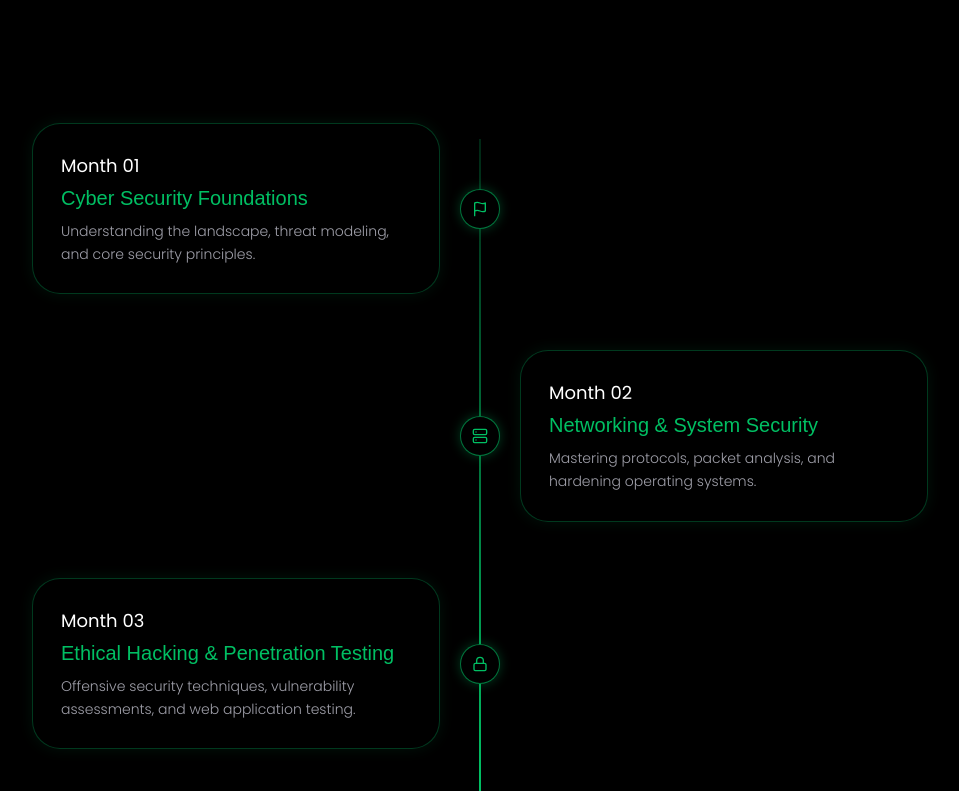
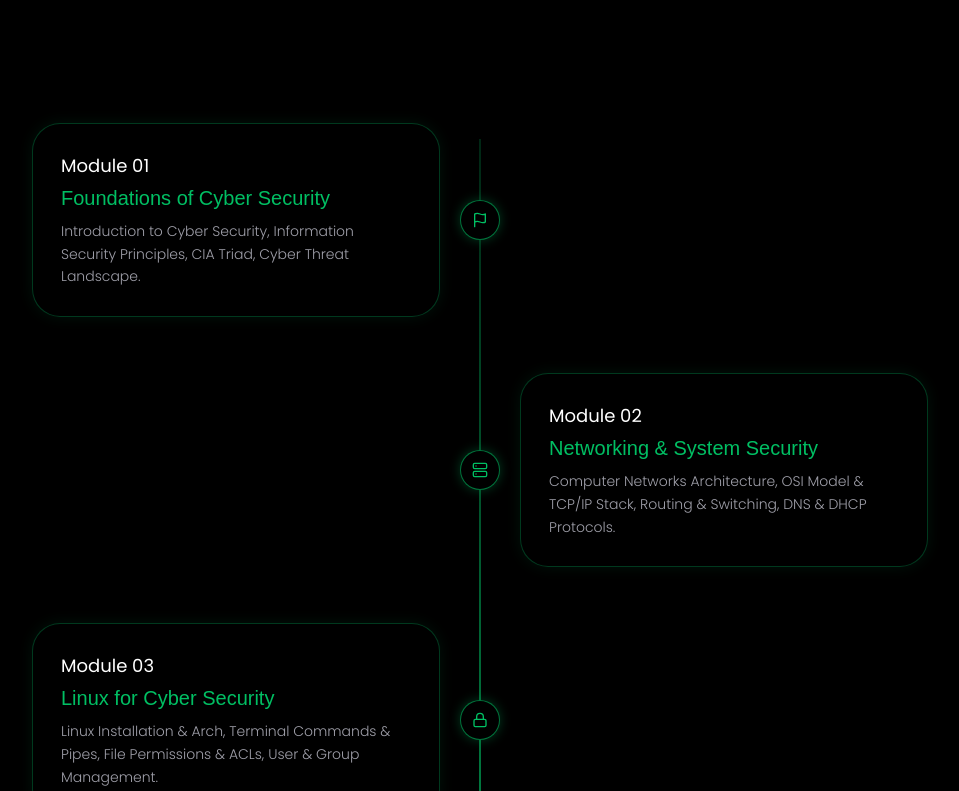
Before and after one commit to origanetwork/thynkspire-web, a Next.js app: page /programs/ai-cyber-security in a window 1280 px wide. Shown: the part 2549-3340 px from the top of the page, without its empty margins (160-1119 px from the left). Built offline with nearby package versions, Linux system fonts and the light colour scheme; a web font is replaced by a local one.

Commit message:
Module-content-added-all-programs

```diff
--- a/src/components/programs/CourseRoadmapTimeline.tsx
+++ b/src/components/programs/CourseRoadmapTimeline.tsx
@@ -10,6 +10,12 @@ import {
   FiCpu,
   FiActivity,
   FiCheck,
+  FiLayers,
+  FiCode,
+  FiGlobe,
+  FiTarget,
+  FiShield,
+  FiZap,
 } from "react-icons/fi";
 import { MotionFadeIn, MotionText } from "@/components/MotionWrapper";
 import { ProgramDetail } from "@/data/programsData";
@@ -62,11 +68,51 @@ const DEFAULT_ROADMAP_STEPS: RoadmapStep[] = [
   },
 ];
 
+const ICON_POOL = [
+  FiFlag,
+  FiServer,
+  FiLock,
+  FiCpu,
+  FiActivity,
+  FiLayers,
+  FiCode,
+  FiGlobe,
+  FiTarget,
+  FiShield,
+  FiZap,
+];
+
+function getRoadmapSteps(program?: ProgramDetail): RoadmapStep[] {
+  if (!program || !program.modules || program.modules.length === 0) {
+    return DEFAULT_ROADMAP_STEPS;
+  }
+
+  return program.modules.map((mod, idx) => {
+    const isLast = idx === program.modules.length - 1;
+    const cleanTitle = mod.title.replace(/^Module\s+\d+\s*[\u2014\u2013-]\s*/i, "").trim();
+    const desc =
+      mod.topics && mod.topics.length > 0
+        ? mod.topics.slice(0, 4).join(", ") + "."
+        : "";
+    const icon = isLast ? FiCheck : ICON_POOL[idx % ICON_POOL.length];
+
+    return {
+      month: `Module ${String(mod.number || idx + 1).padStart(2, "0")}`,
+      title: cleanTitle || mod.title,
+      desc,
+      icon,
+      isCompleted: isLast,
+    };
+  });
+}
+
 interface CourseRoadmapTimelineProps {
   program?: ProgramDetail;
 }
 
 export default function CourseRoadmapTimeline({ program }: CourseRoadmapTimelineProps = {}) {
+  const roadmapSteps = getRoadmapSteps(program);
+
   return (
     <section className="relative w-full bg-black text-white py-24 sm:py-32 overflow-hidden">
 
@@ -127,7 +173,7 @@ export default function CourseRoadmapTimeline({ program }: CourseRoadmapTimeline
         <div className="flex flex-col items-center justify-center text-center pb-16 sm:pb-20">
           <MotionText delay={0.1} duration={0.6}>
             <h2 className="font-clash text-4xl sm:text-5xl lg:text-6xl font-bold tracking-tight text-white leading-tight">
-              6-Month Course <span className="text-[#00BF63]">Roadmap</span>
+              {program?.duration ? `${program.duration}` : "6-Month"} Course <span className="text-[#00BF63]">Roadmap</span>
             </h2>
           </MotionText>
         </div>
@@ -138,7 +184,7 @@ export default function CourseRoadmapTimeline({ program }: CourseRoadmapTimeline
           <div className="absolute left-6 md:left-1/2 top-4 bottom-4 w-[2px] -translate-x-1/2 bg-gradient-to-b from-[#00BF63]/20 via-[#00BF63] to-[#00BF63]/20" />
 
           <div className="space-y-10 sm:space-y-14">
-            {DEFAULT_ROADMAP_STEPS.map((step, idx) => {
+            {roadmapSteps.map((step, idx) => {
               const isEven = idx % 2 !== 0; // Odd index = right side card in desktop layout
               const IconComponent = step.icon;
 
@@ -160,7 +206,7 @@ export default function CourseRoadmapTimeline({ program }: CourseRoadmapTimeline
                     )}
                   </div>
 
-                  {/* Left Column (Desktop - Month 01, 03, 05) */}
+                  {/* Card Container */}
                   <div
                     className={`w-full md:w-[calc(50%-2.5rem)] ${
                       !isEven ? "md:mr-auto" : "md:ml-auto md:order-2"
```
